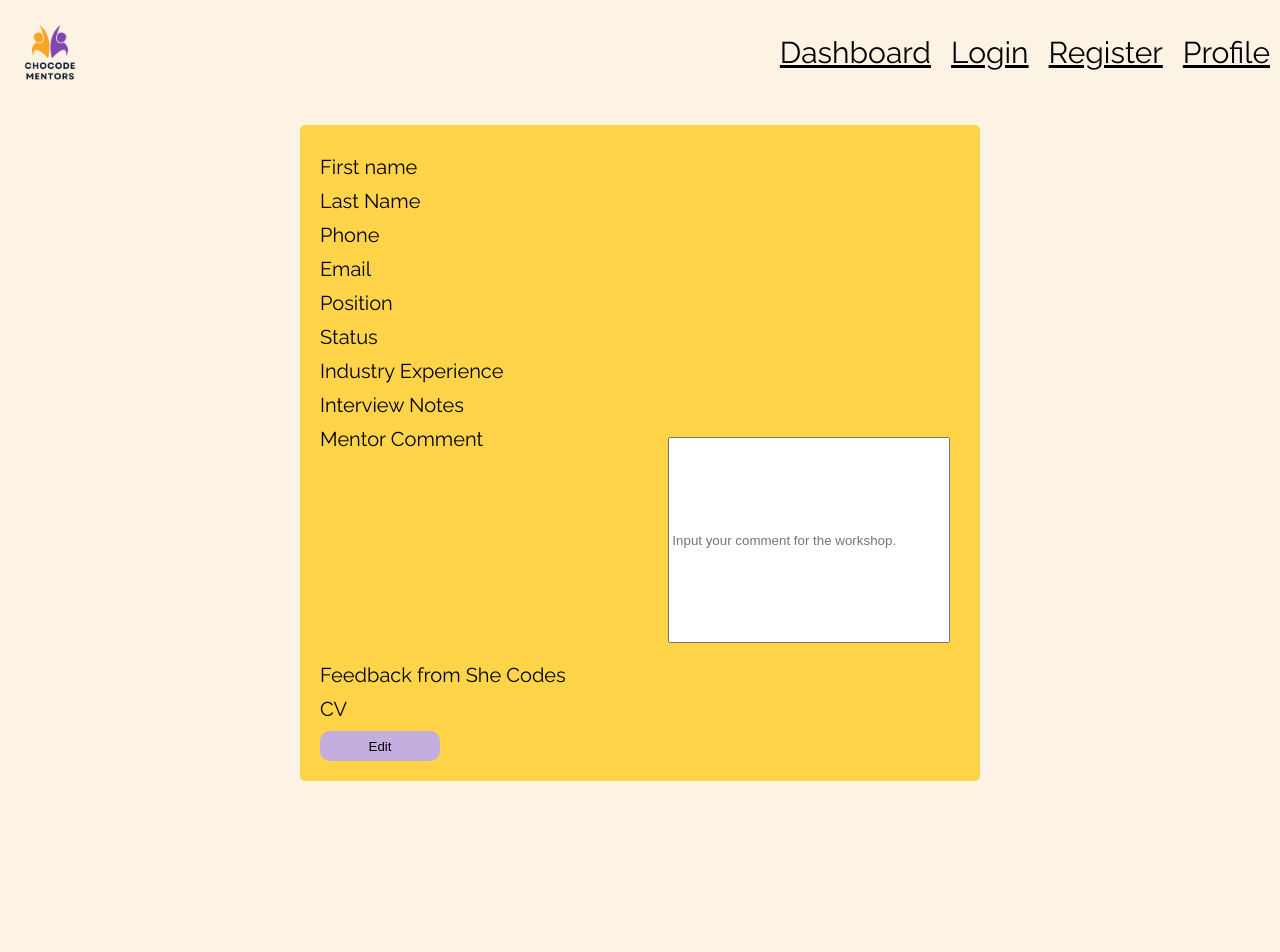
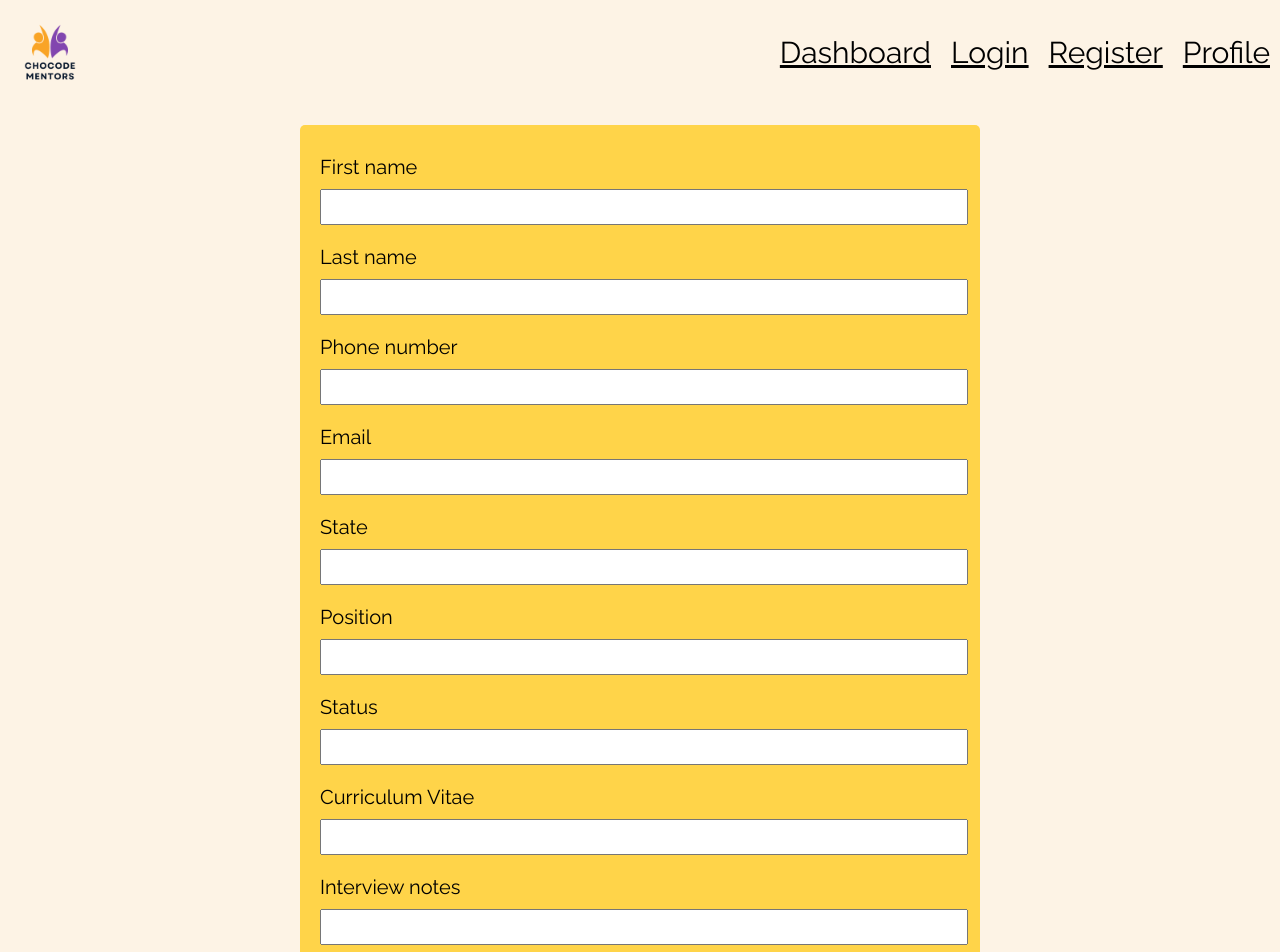
Before and after one commit to SheCodesAus/she-codes-group-project-frontend-chocolate-foobars, a React (Create React App) app: page /profile in a window 1280 px wide. Shown: the top 952 px of the page. Before the commit the page ends 801 px from the top, so only its background shows below. Built offline with nearby package versions, Linux system fonts and the light colour scheme.

Commit message:
Update the profile page state

```diff
--- a/src/Components/MentorProfile/MentorProfile.css
+++ b/src/Components/MentorProfile/MentorProfile.css
@@ -13,9 +13,23 @@
 }
 
 .profile-container {
+    display: grid;
+    margin-top: 10px;
+    margin-bottom: 10px;
+}
+
+.profile-container-inline {
     display: flex;
     margin-top: 10px;
     margin-bottom: 10px;
+}
+
+.input-field-inline {
+    display: flex;
+    height: 200px;
+    width: 50%;
+    margin-left: 20px;
+    float: righ;
 }
 
 .mentor-profile-header {
@@ -23,12 +37,3 @@
     font-family: var(--main-font);
     font-size: 60px;
 }
-
-.mentor-input-field {
-    display: grid;
-    height: 200px;
-    width: 50%;
-    margin-left: 20px;
-    margin-right: 10px;
-    float: right;
-}
--- a/src/Components/MentorProfile/index.jsx
+++ b/src/Components/MentorProfile/index.jsx
@@ -4,7 +4,19 @@ import { useNavigate } from "react-router-dom";
 import "./MentorProfile.css"
 
 const initialState = {
-    "mentor_input": "",
+    firstName: "",
+    lastNname: "",
+    userName: "",
+    passWord: "",
+    email: "",
+    phoneNumber: "",
+    cv: "",
+    state: "",
+    interviewNotes: "",
+    feedback: "",
+    mentorComments: "",
+    position: "",
+    status: "1",
 }
 
 const MentorProfile = () => {
@@ -18,70 +30,143 @@ const MentorProfile = () => {
 
     const [formData, setFormData] = useState(initialState);
 
-    const handleInputChange = (e) => {
-        const newState = {
-            ...formData,
-            [e.target.name]: e.target.value
-        }
-        setFormData(newState);
-    }
+    // const handleInputChange = (e) => {
+    //     const newState = {
+    //         ...formData,
+    //         [e.target.name]: e.target.value
+    //     }
+    //     setFormData(newState);
+    // }
+
+    // const handleChange = (e) => {
+    //     setData({ ...data, [e.target.name]: e.target.value });
+    // };
+
+    // const handleSubmit = (e) => {
+    //     e.preventDefault();
+    //     console.log(data);
+    // };
 
     return (
-        <div className = "form">
+        <form className = "form">
             <div className = "profile-body">
-                {/* <div className = "profile-header">
-                    Mentor Profile
-                </div>  */}
+
                 <div className = "profile-container">
                     <div>First name</div>
-                    <div></div>
-                    {/* <div className = "info-item">{First_name}</div>  */}
+                    <input
+                        type="text"
+                        name="firstName"
+                        // value={data.firstName}
+                        // onChange={handleChange}
+                        />
                 </div>
+
                 <div className = "profile-container">
-                    <div>Last Name</div>
-                    {/* <div className = "info-item">{Last_name}</div>  */}
+                    <div>Last name</div>
+                    <input
+                        type="text"
+                        name="lastName"
+                        // value={data.lastName}
+                        // onChange={handleChange}
+                        />
                 </div>
+
+                <div className = "profile-container">
+                    <div>Phone number</div>
+                    <input
+                        type="number"
+                        name="phoneNumber"
+                        // value={data.phoneNumber}
+                        // onChange={handleChange}
+                        />
                 </div>
-                <div className = "profile-container">
-                    <div>Phone</div>
-                    {/* <div className = "info-item">{Phone_number}</div>  */}
-                </div>
+
                 <div className = "profile-container">
                     <div>Email</div>
-                    {/* <div className = "info-item">{Email}</div>  */}
+                    <input
+                        type="text"
+                        name="email"
+                        // value={data.email}
+                        // onChange={handleChange}
+                        />
                 </div>
+
+                <div className = "profile-container">
+                    <div>State</div>
+                    <input
+                        type="text"
+                        name="state"
+                        // value={data.state}
+                        // onChange={handleChange}
+                        />
+                </div>
+
                 <div className = "profile-container">
                     <div>Position</div>
-                    {/* <div className = "info-item">{Position}</div>  */}
+                    <input
+                        type="text"
+                        name="position"
+                        // value={data.position}
+                        // onChange={handleChange}
+                        />
                 </div>
+
                 <div className = "profile-container">
                     <div>Status</div>
-                    {/* <div className = "info-item">{Status}</div>  */}
+                    <input
+                        type="text"
+                        name="status"
+                        // value={data.status}
+                        // onChange={handleChange}
+                        />
                 </div>
+
                 <div className = "profile-container">
-                    <div>Industry Experience</div>
-                    {/* <div className = "info-item">{Years_industry_experience}</div>  */}
+                    <div>Curriculum Vitae</div>
+                    <input
+                        type="text"
+                        name="cv"
+                        // value={data.cv}
+                        // onChange={handleChange}
+                        />
                 </div>
+
                 <div className = "profile-container">
-                    <div>Interview Notes</div>
-                    {/* <div className = "info-item">{Interview_notes}</div>  */}
+                    <div>Interview notes</div>
+                    <input
+                        type="text"
+                        name="interviewNotes"
+                        // value={data.interviewNotes}
+                        // onChange={handleChange}
+                        />
                 </div>
+
                 <div className = "profile-container">
-                    <label htmlFor = "mentor-input">Mentor Comment</label>
-                    <input className='mentor-input-field' type='text' placeholder='Input your comment for the workshop.' onChange={handleInputChange}/>
+                    <div>Metor comments</div>
+                    <input
+                        type="text"
+                        name="mentorComments"
+                        // value={data.mentorComments}
+                        // onChange={handleChange}
+                        />
                 </div>
+
                 <div className = "profile-container">
                     <div>Feedback from She Codes</div>
-                    {/* <div className = "info-item">{Feedback_for_mentors}</div>  */}
+                    <input
+                        type="text"
+                        name="feedback"
+                        // value={data.feedback}
+                        // onChange={handleChange}
+                        />
                 </div>
-                <div className = "profile-container">
-                    <div>CV</div>
-                    {/* <div className = "info-item">{CV}</div>  */}
-                </div>
+
                 <div>
                 <button className = "button">Edit</button>
+                </div>
+
             </div>
-        </div>
+        </form>
     );
 };
 
```
